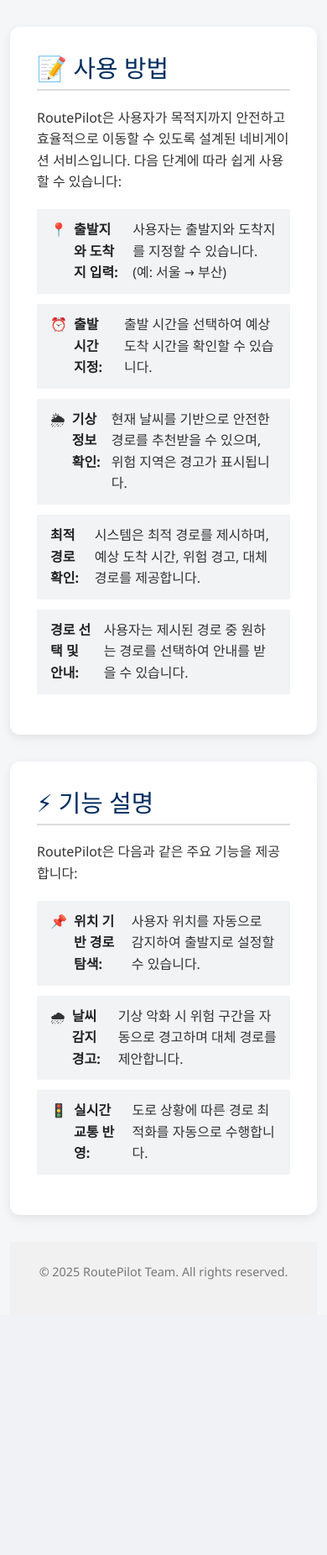
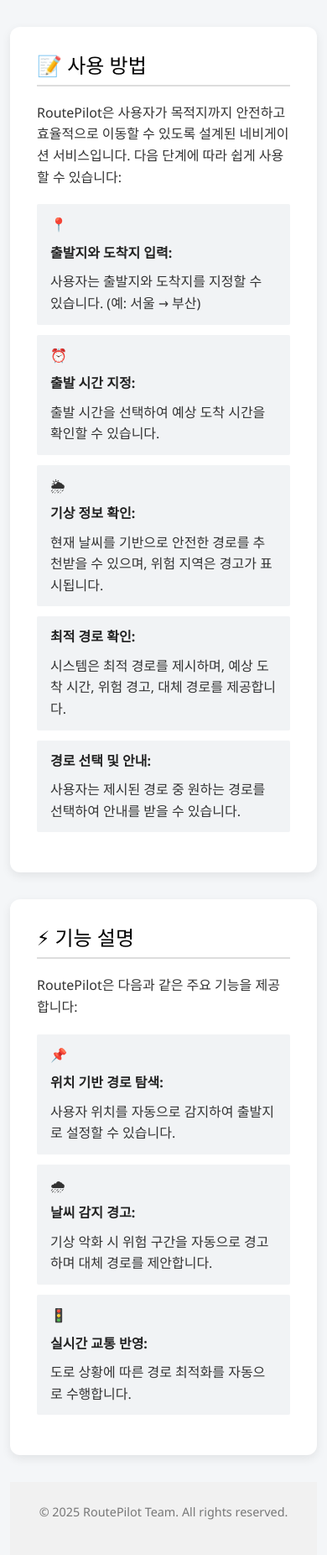
Before and after one commit to PJY00/LLPC_RoutePilot, a Flask app: page /help in a window 390 px wide; the page is wider, and only the part inside the window is pictured. Shown: the part 140-1992 px from the top of that part at 84% size. Before the commit the page ends 1664 px from the top of that part, so only its background shows below. Run offline with Flask 3, Linux system fonts and the light colour scheme.

Commit message:
FEAT responsive design help page
Fixed h2 color and added responsive design

```diff
--- a/RoutePilot/static/CSS/howtouse.css
+++ b/RoutePilot/static/CSS/howtouse.css
@@ -20,7 +20,7 @@ h2 {
   margin-bottom: 1.2rem;
   border-bottom: 0.125rem solid #ddd;
   padding-bottom: 0.5rem;
-  color: #002c5f;
+  color: black;
 }
 
 section p {
@@ -58,3 +58,26 @@ ul li strong {
   font-weight: 600;
   color: #222;
 }
+
+@media (max-width: 768px) {
+    section {
+    padding: 1rem;
+  }
+
+  h2 {
+    font-size: 1.5rem;
+  }
+
+  ul li {
+    font-size: 0.95rem;
+  }
+
+  .list li {
+    flex-direction: column;
+    align-items: flex-start;
+  }
+
+  ul li strong {
+    margin-bottom: 0.05rem;
+  }
+}
```
